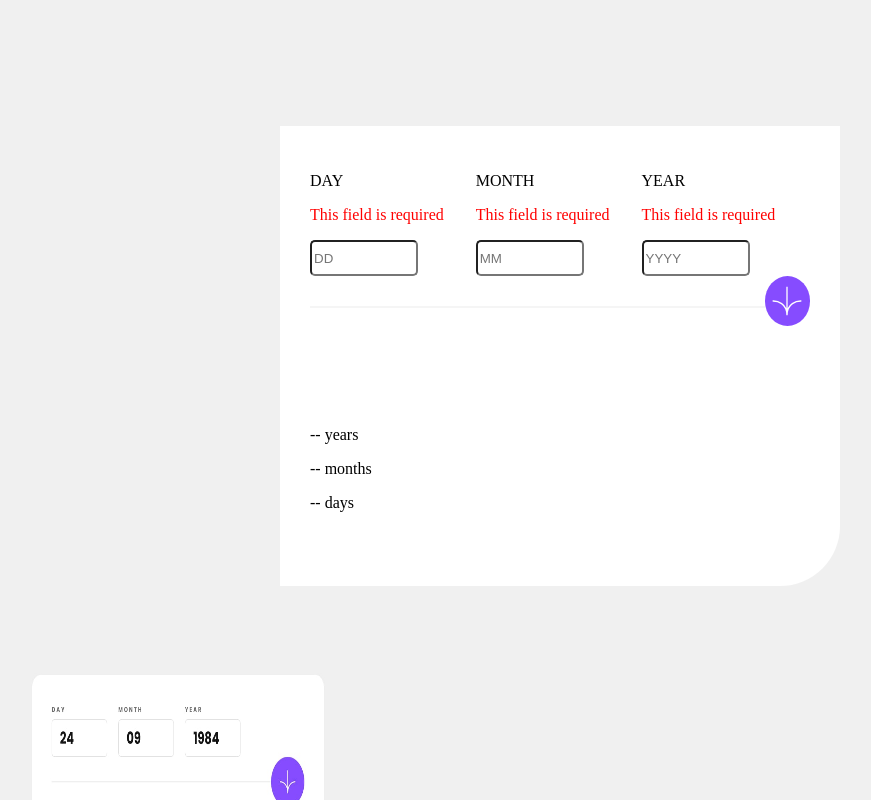
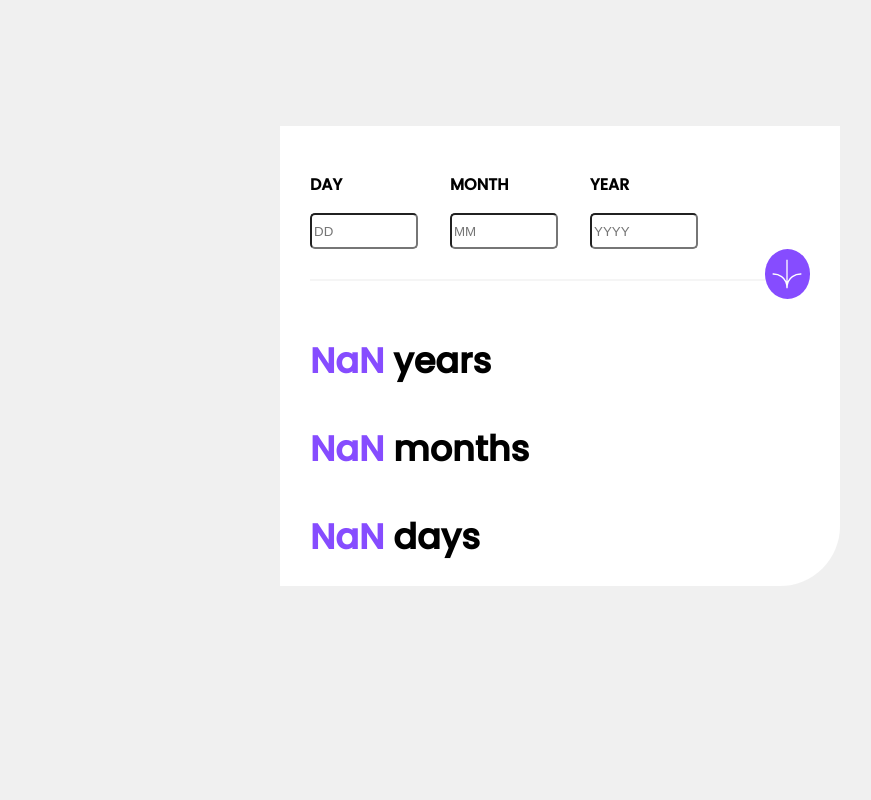
Before and after one commit to Code-a-Genie/age-calculator, a plain HTML site: page age-calculator-app-main/index.html in a window 1280 px wide. Both pictures are taken after a click on the picture 867 px from the left and 264 px from the top of the page. Shown: the top 800 px of the page, without its empty margins (80-951 px from the left). Drawn offline with Linux system fonts and the light colour scheme.

Commit message:
fixing bugs

```diff
--- a/age-calculator-app-main/app.js
+++ b/age-calculator-app-main/app.js
@@ -14,6 +14,33 @@ const validDayError = document.querySelector('.valid-day-error');
 
 
 
+
+
+
+// day validation
+function validateDay(day){
+    let month = monthInput.value;
+    if (day === null || day === undefined || day === '') {
+        for (const error of requiredErrors) {
+            error.style.display = "block";
+        }
+        return false;
+    }
+
+    if(day < 1 || day > 31){
+       validDayError.style.display = "block"
+       return false;
+    }
+    if((month === 4 || month === 6 || month === 9 || month === 11) && day >30){
+        validDayError.textContent = "Enter a valid day"
+
+    }
+    if(monthInput === 2 && dayInput > 28){
+        validDayError.textContent = "Enter a valid day"
+        return false;
+    }
+    return true;
+}
 
 // month validation
 function validateMonth(month) {
@@ -32,36 +59,11 @@ function validateMonth(month) {
     return true;
 }
 
-// day validation
-function validateDay(day){
-    let month = monthInput.value;
-    if (day === null || day === undefined || day === '') {
-        for (const error of requiredErrors) {
-            error.style.display = "block";
-        }
-        return false;
-    }
-
-    else if(day < 1 || day > 31){
-       validDayError.style.display = "block"
-       return false;
-    }
-    else if((month === 4 || month === 6 || month === 9 || month === 11) && day >30){
-        validDayError.style.display = "block"
-        return false;
-    }
-    else if(monthInput===2 && dayInput > 28){
-        validDayError.style.display = "block"
-        return false;
-    }
-    return true;
-}
-
 //year validation
 
 function validateYear(year){
     let currentDate = new Date()
-    let currentYear = currentDate.getFullYear();
+    const currentYear = currentDate.getFullYear();
     if (year === null || year === undefined || year === '') {
         for (const error of requiredErrors) {
             error.style.display = "block";
@@ -80,30 +82,35 @@ function calculateAge(e){
     e.preventDefault();
 
 
-    let month = monthInput.value;
-    let day = dayInput.value;
-    let year = yearInput.value;
+    const month = parseInt(monthInput.value);
+    let day = parseInt(dayInput.value);
+    let year = parseInt(yearInput.value);
 
     validateDay(day)
     validateMonth(month)
     validateYear(year)
 
-    if (!validateDay(day) || !validateMonth(month) || !validateYear(year)) {
+    if (!validateDay(day, month) || !validateMonth(month) || !validateYear(year)) {
         // Validation failed, do not proceed with calculations
         return;
     }
 
 
-    let currentDate = new Date()
-    let currentYear = currentDate.getFullYear();
-    let currentMonth = currentDate.getMonth() + 1;
-    let currentDay = currentDate.getDate()
 
-    let yearAge = currentYear - year
 
-    let monthAge = currentMonth - month;
 
-    let dayAge = currentDay - day;
+        const birthday = new Date (year, month -1, day)
+        const currentDate = new Date()
+
+        let ageDifference = currentDate-birthday
+
+        let yearAge = Math.floor(ageDifference / 31556952000); // milliseconds per year
+        ageDifference -= yearAge * 31556952000;
+
+       const monthAge = Math.floor(ageDifference / 2629746000); // milliseconds per month
+       ageDifference -= monthAge * 2629746000;
+
+       const dayAge = Math.floor(ageDifference / 86400000); // milliseconds per day
 
        yearsResult.textContent = yearAge;
 
@@ -112,6 +119,4 @@ function calculateAge(e){
       daysResult.textContent = dayAge;
 
 
-
-
 }
--- a/age-calculator-app-main/index.html
+++ b/age-calculator-app-main/index.html
@@ -5,6 +5,9 @@
     <meta name="viewport" content="width=device-width, initial-scale=1.0" />
     <link rel="stylesheet" href="style.css">
     <title>Age calculator app</title>
+    <link rel="preconnect" href="https://fonts.googleapis.com">
+   <link rel="preconnect" href="https://fonts.gstatic.com" crossorigin>
+   <link href="https://fonts.googleapis.com/css2?family=Poppins:wght@500&family=Space+Grotesk:wght@500&display=swap" rel="stylesheet">
   </head>
   <body>
     <!-- Day
@@ -24,7 +27,7 @@
       <form class="input-container">
         <!-- day input -->
         <div class="day-input">
-          <p>DAY</p>
+          <p class="input-name"><b>DAY</b></p>
           <p class="required-error">This field is required</p>
           <input type="number" placeholder="DD" name="day" class="inputs" id="day-input" />
           <p class="valid-day-error">Please enter a valid day</p>
@@ -32,7 +35,7 @@
 
         <!-- month input -->
         <div class="month-input">
-          <p>MONTH</p>
+          <p class="input-name"><b>MONTH</b></p>
           <p class="required-error">This field is required</p>
           <input type="number" placeholder="MM" name="month" class="inputs" id="month-input" />
           <p class="valid-month-error">Please enter a valid month</p>
@@ -40,7 +43,7 @@
 
         <!-- year input -->
         <div class="year-input">
-          <p>YEAR</p>
+          <p class="input-name"><b>YEAR</b></p>
           <p class="required-error">This field is required</p>
           <input type="number" placeholder="YYYY" name="year" class="inputs" id="year-input"/>
           <p class="valid-year-error">Year must be in the past</p>
@@ -57,13 +60,13 @@
 
      <!-- Result field -->
       <div class="result-field">
-        <p><span class="result-numbers" id="years">--</span> years</p>
-        <p><span class="result-numbers" id="months">--</span> months</p>
-        <p><span class="result-numbers" id="days">--</span> days</p>
+        <p class="result-suffix"><span class="result-numbers" id="years"><i>--</i></span> years</p>
+        <p class="result-suffix"><span class="result-numbers" id="months"><i>--</i></span> months</p>
+        <p class="result-suffix"><span class="result-numbers" id="days"><i>--</i></span> days</p>
       </div>
 
     </div>
-<img class="colorpick" src="./design/desktop-completed.jpg">
+
     <!-- <div class="attribution">
     Challenge by <a href="https://www.frontendmentor.io?ref=challenge" target="_blank">Frontend Mentor</a>.
     Coded by <a href="#">Your Name Here</a>.
--- a/age-calculator-app-main/style.css
+++ b/age-calculator-app-main/style.css
@@ -13,6 +13,24 @@ body{
     margin-top:10%;
     padding:30px;
     border-bottom-right-radius: 60px;
+}
+
+.input-name{
+    font-family:'Poppins', sans-serif;
+}
+
+.result-numbers{
+    font-weight:700;
+    font-size: 35px;
+    color:#864CFF;
+
+}
+
+.result-suffix{
+    font-weight:bolder;
+    font-family:'Poppins', sans-serif;
+    font-size: 35px;
+
 }
 
 .input-container{
@@ -48,7 +66,7 @@ body{
 }
 
 .result-field{
-    margin-top:20%;
+    margin-top:3%;
 }
 
 .inputs{
```
Lines whose indentation alone changed are shown as unchanged.
